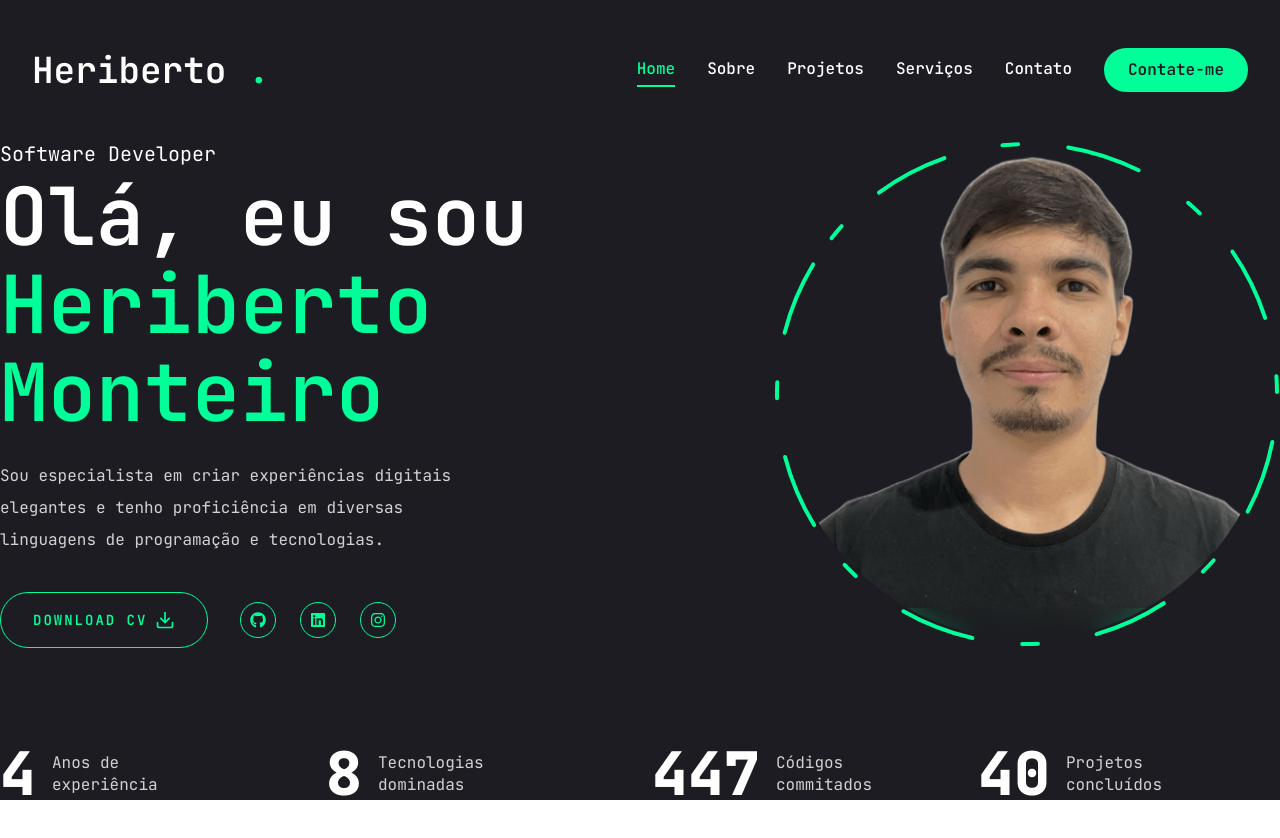
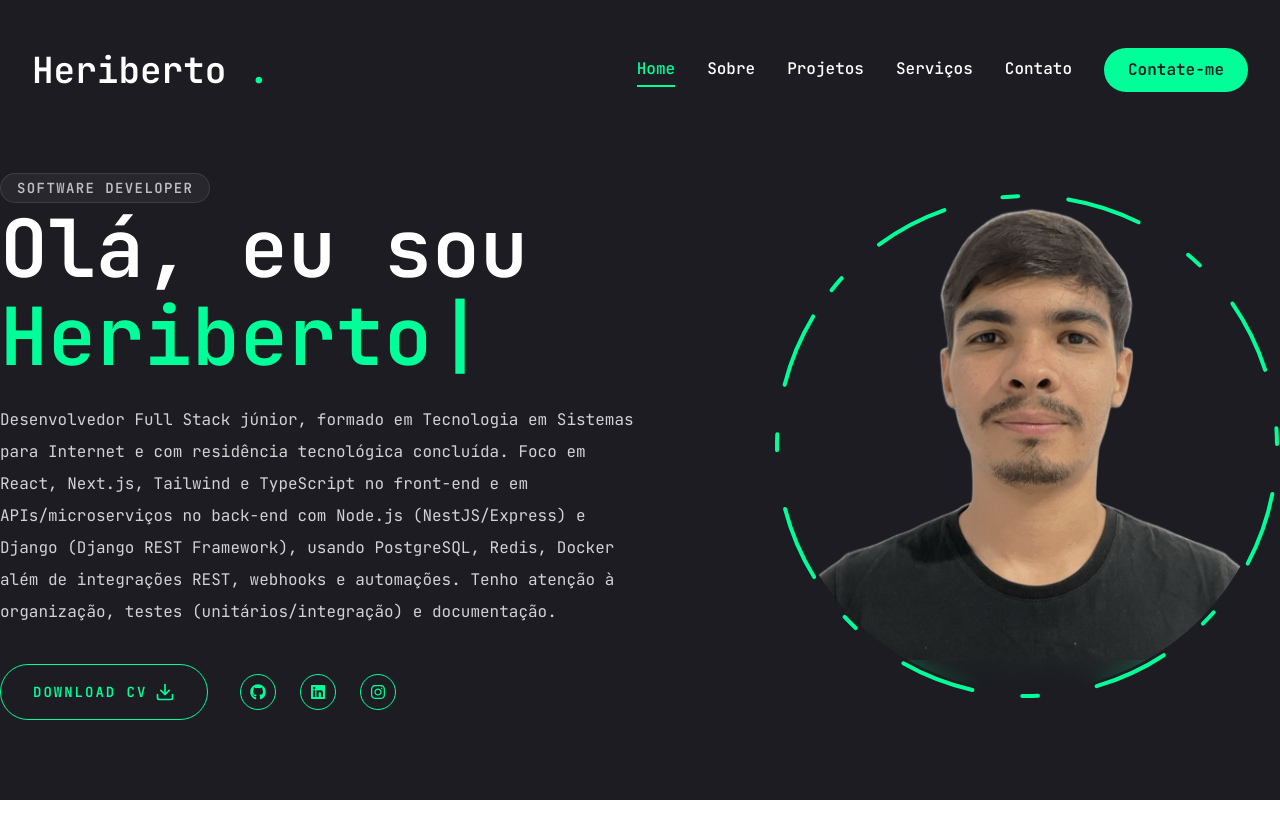
Before and after one commit to heribertomonteiro/portfolio, a Next.js app: page / in a window 1280 px wide. Shown: the top 838 px of the page. Before the commit the page ends 813 px from the top, so only its background shows below. Built offline with nearby package versions, Linux system fonts and the light colour scheme.

Commit message:
feat(home): enhance homepage with TypingName component and update CV download link

```diff
--- a/app/page.tsx
+++ b/app/page.tsx
@@ -5,23 +5,32 @@ import { Button } from "@/components/ui/button";
 import Social from "@/components/Social";
 import Photo from "@/components/Photo";
 import Stats from "@/components/Stats";
+import TypingName from "@/components/TypingName";
 
 const Home = () => {
   return (
     <section className="h-full">
       <div className="container mx-auto h-full">
-        <div className="flex flex-col xl:flex-row items-center justify-between cl:pt-8 xl:pb-24">
-          <div className="text-center xl:text-left order-2 xl:order-0">
-            <span className="text-xl">Software Developer</span>
-            <h1 className="title mb-6">Olá, eu sou <br/> <span className="text-accent">Heriberto Monteiro</span></h1>
-            <p className="max-w-125 mb-9 text-white/80">Sou especialista em criar experiências digitais elegantes e tenho proficiência em diversas linguagens de programação e tecnologias.</p>
+        <div className="flex flex-col xl:flex-row items-center justify-between pt-8 xl:pb-24">
+          <div className="text-center xl:text-left order-2 xl:order-0 max-w-2xl">
+            <span className="mb-4 inline-flex items-center rounded-full border border-white/10 bg-white/5 px-4 py-1 text-sm font-semibold uppercase tracking-widest text-white/70 xl:mb-0">
+              Software Developer
+            </span>
+            <h1 className="title mb-6">
+              Olá, eu sou <br /> <TypingName text="Heriberto" className="text-accent" startDelayMs={1200} />
+            </h1>
+            <p className="mb-9 max-w-160 text-white/80">
+              Desenvolvedor Full Stack júnior, formado em Tecnologia em Sistemas para Internet e com residência tecnológica concluída. Foco em React, Next.js, Tailwind e TypeScript no front-end e em APIs/microserviços no back-end com Node.js (NestJS/Express) e Django (Django REST Framework), usando PostgreSQL, Redis, Docker além de integrações REST, webhooks e automações. Tenho atenção à organização, testes (unitários/integração) e documentação.
+            </p>
             <div className='flex flex-col xl:flex-row items-center gap-8'>
-              <Button variant={'outline'} size={'lg'} className="flex items-center gap-2 uppercase">
-                <span>Download CV</span>
-                <FiDownload className="text-xl" />
-              </Button>
+              <a href="/assets/resume/curriculo.pdf" download className="inline-flex">
+                <Button variant={'outline'} size={'lg'} className="flex items-center gap-2 uppercase">
+                  <span>Download CV</span>
+                  <FiDownload className="text-xl" />
+                </Button>
+              </a>
               <div className='mb-8 xl:mb-0'>
-                <Social containerStyles="flex gap-6" iconStyles="w-9 h-9 border border-accent rounded-full flex justify-center items-center text-accent text-base hover:bg-accent hover:text-primary hover:transition-all duration-500" />
+                <Social containerStyles="flex gap-6" iconStyles="w-9 h-9 border border-accent rounded-full flex justify-center items-center text-accent text-base hover:bg-accent hover:text-primary hover:transition-all duration-500 focus-visible:outline-none focus-visible:ring-2 focus-visible:ring-accent focus-visible:ring-offset-2 focus-visible:ring-offset-primary" />
               </div>
             </div>
           </div>
--- /dev/null
+++ b/components/TypingName.tsx
@@ -0,0 +1,88 @@
+"use client";
+
+import React, { useEffect, useMemo, useState } from "react";
+import { useReducedMotion } from "framer-motion";
+
+import { cn } from "@/lib/utils";
+
+type TypingNameProps = {
+  text: string;
+  className?: string;
+  speedMs?: number;
+  startDelayMs?: number;
+};
+
+export default function TypingName({
+  text,
+  className,
+  speedMs = 60,
+  startDelayMs = 250,
+}: TypingNameProps) {
+  const reduceMotion = useReducedMotion();
+  const [value, setValue] = useState("");
+  const [cursorOn, setCursorOn] = useState(true);
+
+  const stableText = useMemo(() => text ?? "", [text]);
+
+  useEffect(() => {
+    if (reduceMotion) {
+      setValue(stableText);
+      return;
+    }
+
+    setValue("");
+
+    let index = 0;
+    let typeInterval: number | undefined;
+
+    const startTimeout = window.setTimeout(() => {
+      typeInterval = window.setInterval(() => {
+        index += 1;
+        setValue(stableText.slice(0, index));
+
+        if (index >= stableText.length) {
+          if (typeInterval) window.clearInterval(typeInterval);
+          typeInterval = undefined;
+        }
+      }, speedMs);
+    }, startDelayMs);
+
+    return () => {
+      window.clearTimeout(startTimeout);
+      if (typeInterval) window.clearInterval(typeInterval);
+    };
+  }, [reduceMotion, speedMs, stableText, startDelayMs]);
+
+  useEffect(() => {
+    if (reduceMotion) return;
+
+    const cursorInterval = window.setInterval(() => {
+      setCursorOn((prev) => !prev);
+    }, 500);
+
+    return () => window.clearInterval(cursorInterval);
+  }, [reduceMotion]);
+
+  if (reduceMotion) {
+    return <span className={className}>{stableText}</span>;
+  }
+
+  return (
+    <span
+      className={cn("inline-flex items-baseline", className)}
+      aria-label={stableText}
+      style={{ minWidth: `${Math.max(stableText.length, 1)}ch` }}
+    >
+      <span aria-hidden>{value}</span>
+      <span
+        aria-hidden
+        className={cn(
+          "ml-1 transition-opacity duration-150",
+          cursorOn ? "opacity-100" : "opacity-0"
+        )}
+      >
+        |
+      </span>
+    </span>
+  );
+}
```
Also changed, not shown: 1 other file (tests, documents, lock files or other folders).
